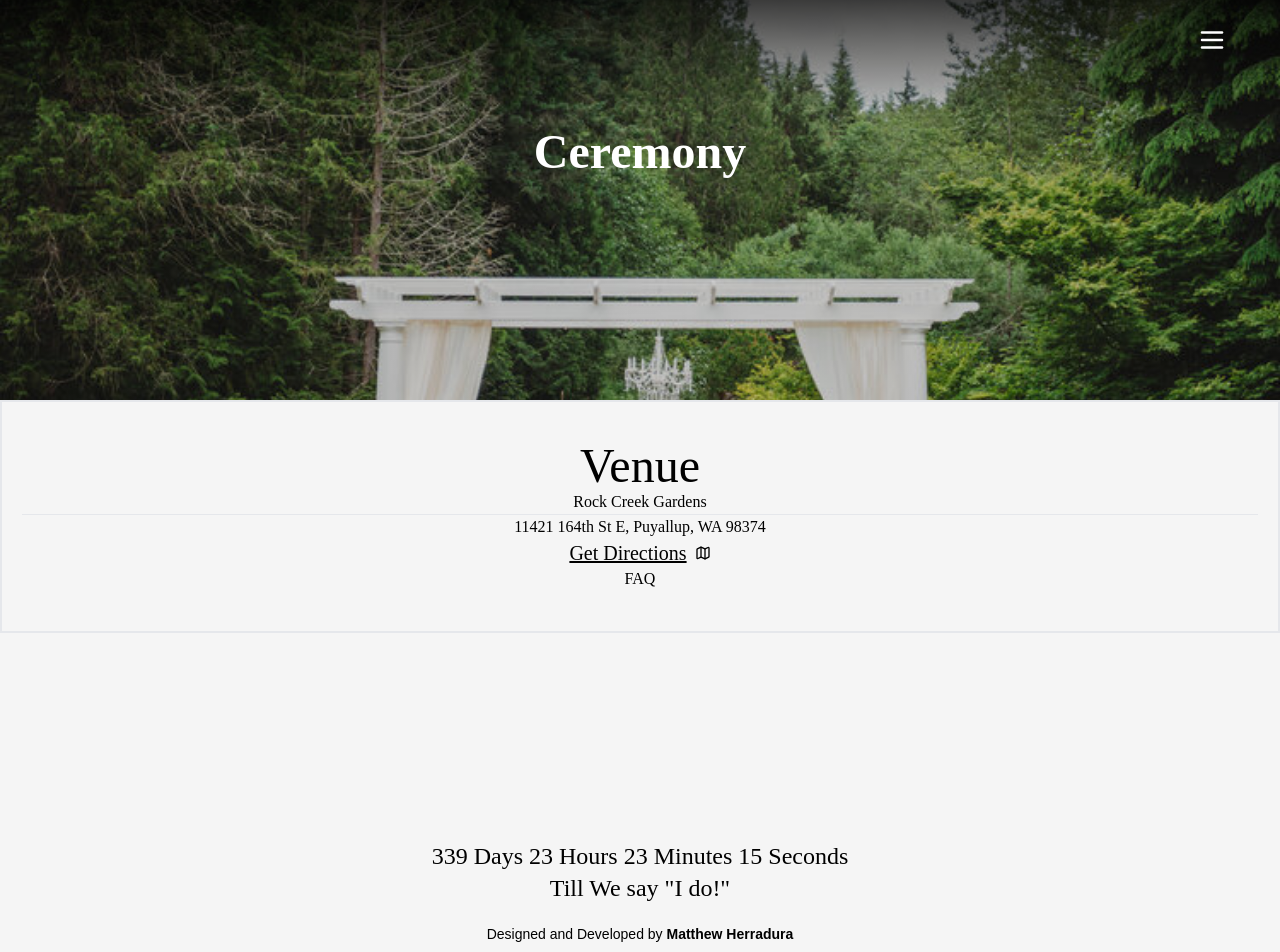
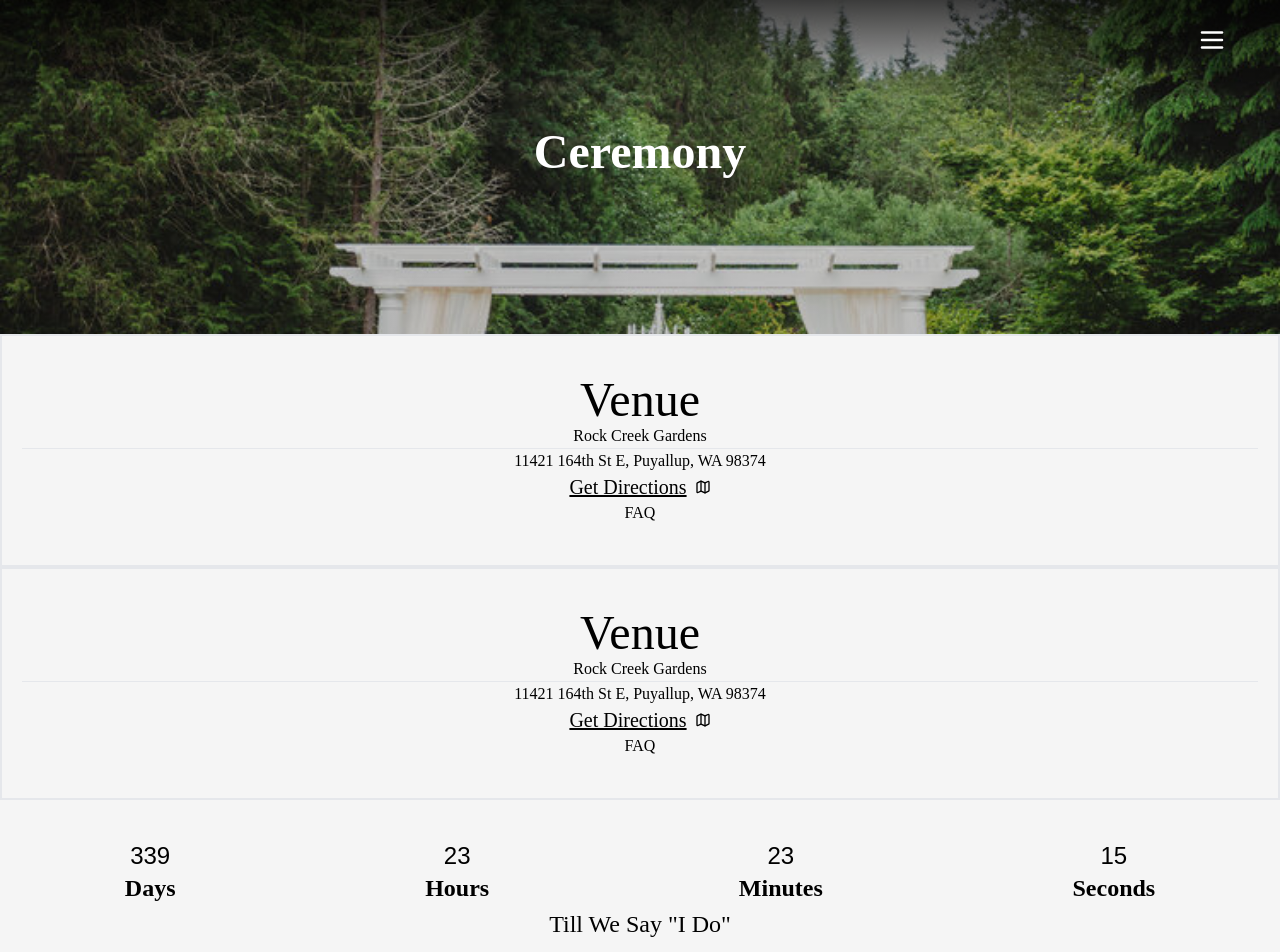
Before and after one commit to matthew-beep/wedding-v2, a Next.js app in the folder wedding-v2/: page /ceremony in a window 1280 px wide. Shown: the top 952 px of the page. Built offline with nearby package versions, Linux system fonts and the light colour scheme; a web font is replaced by a local one.

Commit message:
edited footer

```diff
--- a/wedding-v2/src/app/ceremony/ceremony.tsx
+++ b/wedding-v2/src/app/ceremony/ceremony.tsx
@@ -64,6 +64,17 @@ const Ceremony: React.FC<CeremonyProps> = ({ }) => {
           </Link>
           <button>FAQ</button>
         </div>
+        <div className="font-canto py-10 px-5 text-black flex flex-col justify-start items-center border-2">
+          <h3 className="text-5xl">Venue</h3>
+          <h4>Rock Creek Gardens</h4>
+          <hr className='h-px w-full'/>
+          <h4>11421 164th St E, Puyallup, WA 98374</h4>
+          <Link href="https://maps.app.goo.gl/Pigf5jMHBtSDvwVi6" target="_blank" className="cursor-pointer underline flex items-center">
+            <h4 className='text-xl'>Get Directions</h4>
+            <Map className="ml-2 w-4 h-4" />
+          </Link>
+          <button>FAQ</button>
+        </div>
       </section>
     </div>
   );
--- a/wedding-v2/src/app/footer.tsx
+++ b/wedding-v2/src/app/footer.tsx
@@ -35,13 +35,51 @@ const Footer: React.FC<FooterProps> = ({  }) => {
     setCurrentDate(new Date());
     //console.log(Math.abs(weddingDate.getTime() - currentDate.getTime()));
   }, 60000);
+
+            <p>{`${days} Days ${hours} Hours ${minutes} Minutes ${seconds} Seconds`}</p>
+          <p>Till We say &quot;I do!&quot;</p>
   */
   return (
     <footer className= "bg-[#f5f5f5] font-canto text-2xl flex flex-col items-center min-h-54 py-10 text-black flex flex-col items-center justify-around">
-      <section>
+      <section className='w-full'>
         <div className='flex flex-col items-center justify-center mb-5'>
-          <p>{`${days} Days ${hours} Hours ${minutes} Minutes ${seconds} Seconds`}</p>
-          <p>Till We say &quot;I do!&quot;</p>
+          <div className='flex w-full justify-around items-center'>
+            <div className='flex flex-col items-center'>
+              <div className='font-proxima'>
+                {days}
+              </div>
+              <div className='font-canto font-bold'>
+                Days
+              </div>
+            </div>
+            <div className='flex flex-col items-center'>
+              <div className='font-proxima'>
+                {hours}
+              </div>
+              <div className='font-canto font-bold'>
+                Hours
+              </div>
+            </div>
+            <div className='flex flex-col items-center'>
+              <div className='font-proxima'>
+                {minutes}
+              </div>
+              <div className='font-canto font-bold'>
+                Minutes
+              </div>
+            </div>
+            <div className='flex flex-col items-center'>
+              <div className='font-proxima'>
+                {seconds}
+              </div>
+              <div className='font-canto font-bold'>
+                Seconds
+              </div>
+            </div>
+          </div>
+          <div className='my-1'>
+            Till We Say &quot;I Do&quot;
+          </div>
         </div>
       </section>
       <section>
--- a/wedding-v2/src/app/gallery.tsx
+++ b/wedding-v2/src/app/gallery.tsx
@@ -188,7 +188,6 @@ const Gallery: React.FC<GalleryProps> = ({}) => {
         <motion.div
           className="w-full h-full absolute"
           variants={variants}
-
         >
           <Image src={gallery[curr].img} alt="Anita & Jesus sitting together" className="w-full h-full object-cover z-0 absolute" />
 
--- a/wedding-v2/src/app/landing.tsx
+++ b/wedding-v2/src/app/landing.tsx
@@ -42,7 +42,7 @@ const Landing: React.FC<LandingProps> = ({ windowWidth }) => {
         <div
           className="w-full h-full object-cover z-0 absolute"
         >
-            <Gallery />
+          <Gallery />
         </div>
          </section>
       <section ref={ref} className="lg:h-[200vh] h-auto min-h-[200vh] w-full relative">
```
